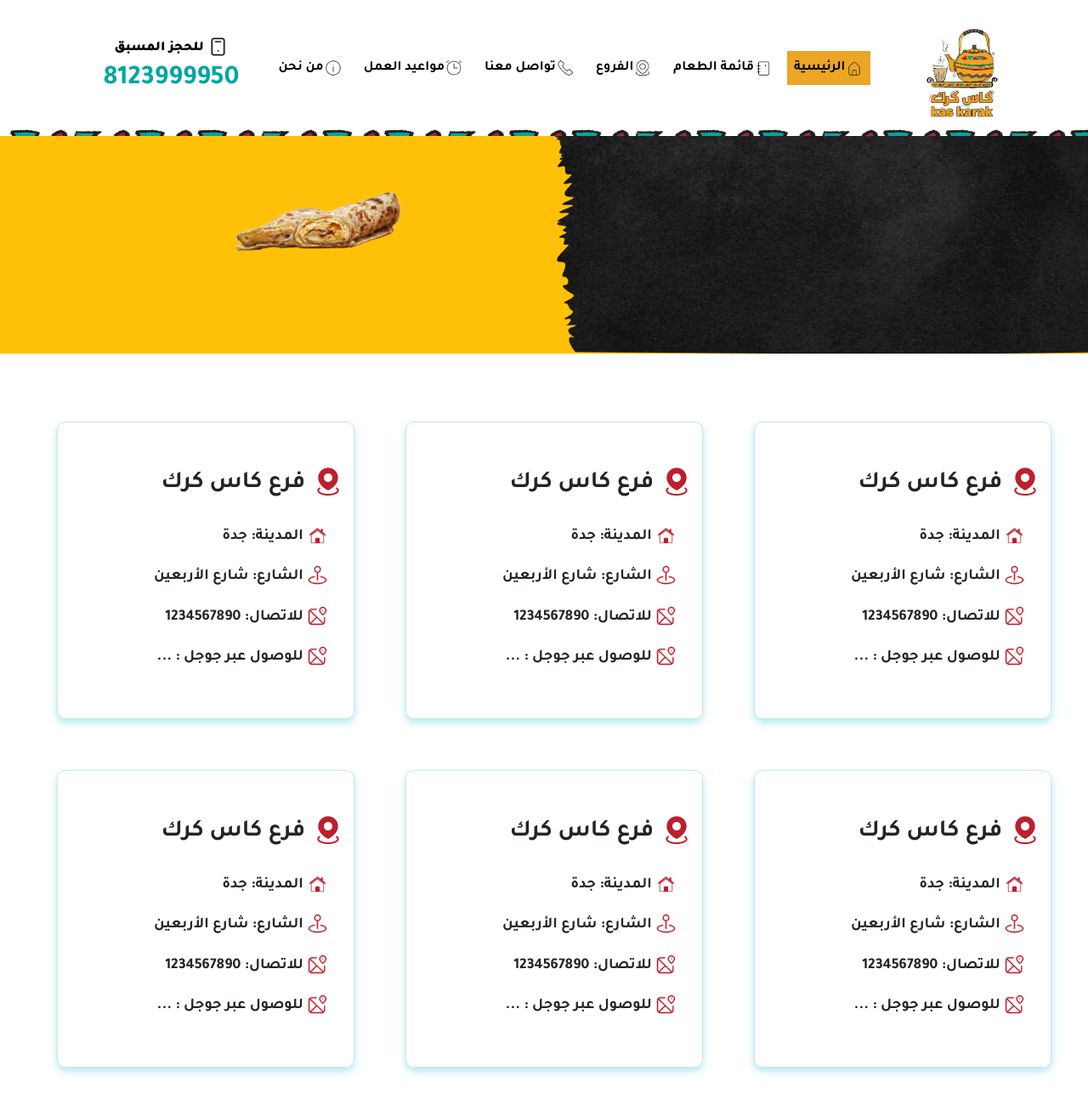
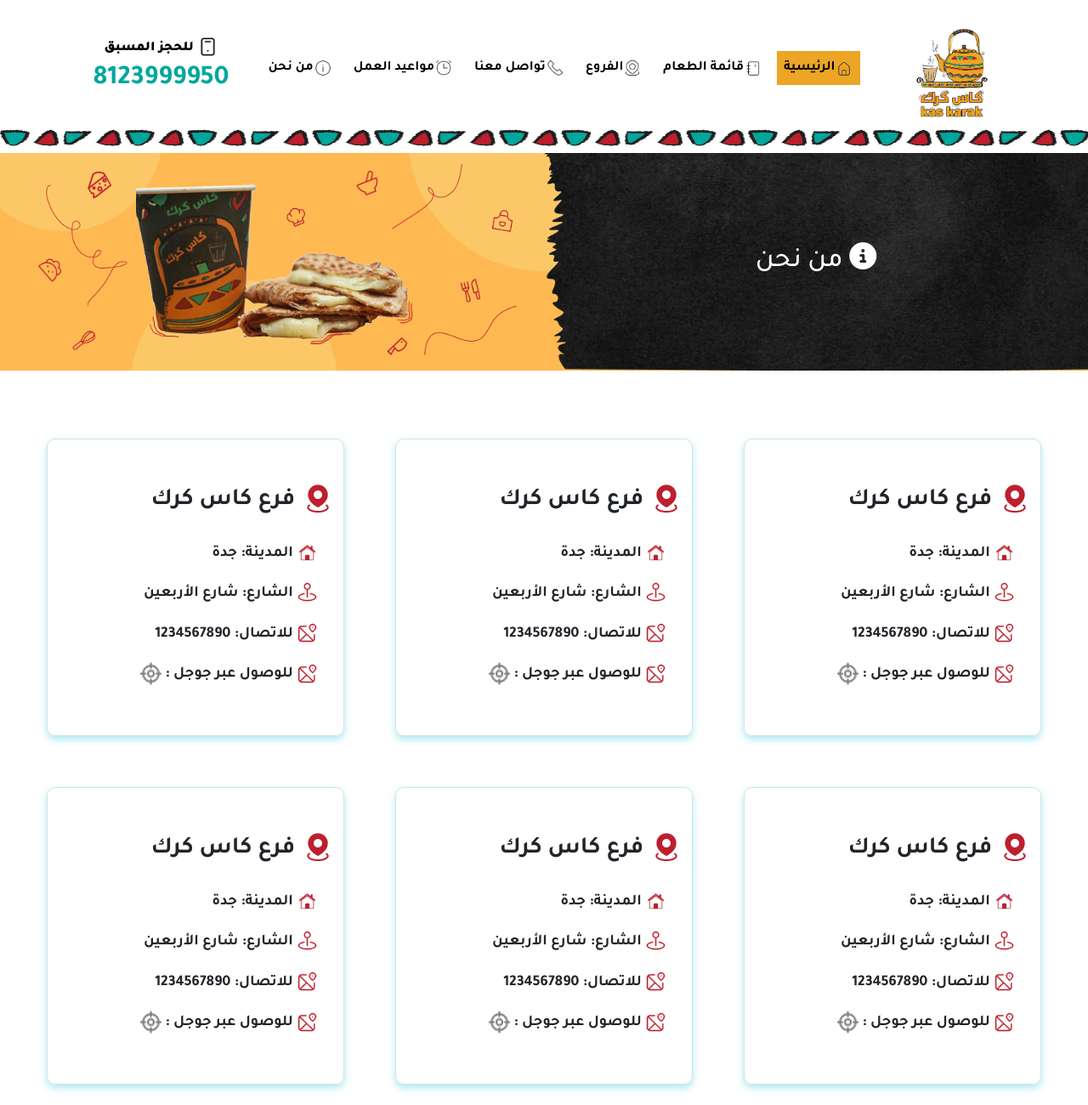
Before and after one commit to OmarHesham88/Kaskark, a plain HTML site: page branches.html in a window 1280 px wide. Shown: the top 1300 px of the page at 85% size. Drawn offline with nearby package versions, Linux system fonts and the light colour scheme; a web font is replaced by a local one.

Commit message:
Update branches.html

```diff
--- a/branches.html
+++ b/branches.html
@@ -145,13 +145,46 @@
         <!-- Landing Page -->
 
 
+        <div class="container-fluid p-0">
+            <div class="row d-flex images-main-container">
 
-        <div class="row bg-warning" style="position: relative;">
-            <div class="d-flex justify-content-end" style="position:absolute; left:20%; top:25% ">
-                <img src="images/ممم 1.png" style="width: 200px">
+                <div class="col-6 p-0">
+                  <div class="right-side-content">
+                       <div class="right-side-content-centered-text">
+                           <i class="fas fa-info-circle"></i>
+                          <h2 class="d-inline">من نحن </h2>
                       </div>
-            <div>
-            <img src="images/Vector 191.png" class="w-50">
+                    <img src="images/Vector 191.png" class="w-100" alt="" style="z-index: 5; position:relative">
+                  </div>
+                </div>
+
+              <div class="col-6 p-0">
+                <div class="about-left-side-images left-side-images  position-relative">
+                  <img src="images/ئئئئئئ 1.png">
+                  <img src="images/Ellipse 210.png">
+                  <img src="images/Ellipse 209.png">
+                  <img src="images/Ellipse 218.png">
+                  <img src="images/animal-products-cheese--Streamline-Ultimate.png">
+                  <img src="images/fast food.png">
+                  <img src="images/whisk.png">
+                  <img src="images/chef's hat 2.png">
+                  <img src="images/mortar.png">
+                  <img src="images/hat robe.png">
+                  <img src="images/cutlery 4.png">
+                  <img src="images/Knife-1--Streamline-Sharp.png">
+                  <img src="images/Vector 1420.png">
+                  <img src="images/Vector 4048.png">
+                  <img src="images/Vector 4045.png">
+                  <img src="images/Vector 4046.png">
+                  <img src="images/Vector 4043.png">
+                  <img src="images/Vector 4044.png">
+                  <img src="images/Vector 4041.png">
+                  <img src="images/Vector 4042.png">
+                  <img src="images/Vector 4047.png">
+                </div>
+              </div>
+
+
             </div>
           </div>
 
@@ -159,6 +192,7 @@
 
         <!-- branches -->
         <div class="branches-container">
+
             <div class="branch-box">
                 <h3 class="branch-header"><img src="images/لوكيشن.png"> فرع كاس كرك </h3>
                 <div>
@@ -170,13 +204,17 @@
                     الشارع: شارع الأربعين
                 </div>
                 <div>
+                    <img src="images/map-02.png" alt="Contact Map">
+                    <a href="tel:1234567890">للاتصال: 1234567890</a>
+                </div>
+
+                <a href="">
+                    <div class="position-relative">
                         <img src="images/map-02.png">
-                    للاتصال: 1234567890
+                        للوصول عبر جوجل :
+                        <img src="images/target-01.png" width="16px">
                     </div>
-                <div>
-                    <img src="images/map-02.png">
-                    للوصول عبر جوجل : ...
-                </div>
+                </a>
             </div>
             <div class="branch-box">
                 <h3 class="branch-header"><img src="images/لوكيشن.png"> فرع كاس كرك </h3>
@@ -189,13 +227,17 @@
                     الشارع: شارع الأربعين
                 </div>
                 <div>
+                    <img src="images/map-02.png" alt="Contact Map">
+                    <a href="tel:1234567890">للاتصال: 1234567890</a>
+                </div>
+
+                <a href="">
+                    <div class="position-relative">
                         <img src="images/map-02.png">
-                    للاتصال: 1234567890
+                        للوصول عبر جوجل :
+                        <img src="images/target-01.png" width="16px">
                     </div>
-                <div>
-                    <img src="images/map-02.png">
-                    للوصول عبر جوجل : ...
-                </div>
+                </a>
             </div>
             <div class="branch-box">
                 <h3 class="branch-header"><img src="images/لوكيشن.png"> فرع كاس كرك </h3>
@@ -208,13 +250,17 @@
                     الشارع: شارع الأربعين
                 </div>
                 <div>
+                    <img src="images/map-02.png" alt="Contact Map">
+                    <a href="tel:1234567890">للاتصال: 1234567890</a>
+                </div>
+
+                <a href="">
+                    <div class="position-relative">
                         <img src="images/map-02.png">
-                    للاتصال: 1234567890
+                        للوصول عبر جوجل :
+                        <img src="images/target-01.png" width="16px">
                     </div>
-                <div>
-                    <img src="images/map-02.png">
-                    للوصول عبر جوجل : ...
-                </div>
+                </a>
             </div>
             <div class="branch-box">
                 <h3 class="branch-header"><img src="images/لوكيشن.png"> فرع كاس كرك </h3>
@@ -227,13 +273,17 @@
                     الشارع: شارع الأربعين
                 </div>
                 <div>
+                    <img src="images/map-02.png" alt="Contact Map">
+                    <a href="tel:1234567890">للاتصال: 1234567890</a>
+                </div>
+
+                <a href="">
+                    <div class="position-relative">
                         <img src="images/map-02.png">
-                    للاتصال: 1234567890
+                        للوصول عبر جوجل :
+                        <img src="images/target-01.png" width="16px">
                     </div>
-                <div>
-                    <img src="images/map-02.png">
-                    للوصول عبر جوجل : ...
-                </div>
+                </a>
             </div>
             <div class="branch-box">
                 <h3 class="branch-header"><img src="images/لوكيشن.png"> فرع كاس كرك </h3>
@@ -246,13 +296,17 @@
                     الشارع: شارع الأربعين
                 </div>
                 <div>
+                    <img src="images/map-02.png" alt="Contact Map">
+                    <a href="tel:1234567890">للاتصال: 1234567890</a>
+                </div>
+
+                <a href="">
+                    <div class="position-relative">
                         <img src="images/map-02.png">
-                    للاتصال: 1234567890
+                        للوصول عبر جوجل :
+                        <img src="images/target-01.png" width="16px">
                     </div>
-                <div>
-                    <img src="images/map-02.png">
-                    للوصول عبر جوجل : ...
-                </div>
+                </a>
             </div>
             <div class="branch-box">
                 <h3 class="branch-header"><img src="images/لوكيشن.png"> فرع كاس كرك </h3>
@@ -265,13 +319,17 @@
                     الشارع: شارع الأربعين
                 </div>
                 <div>
+                    <img src="images/map-02.png" alt="Contact Map">
+                    <a href="tel:1234567890">للاتصال: 1234567890</a>
+                </div>
+
+                <a href="">
+                    <div class="position-relative">
                         <img src="images/map-02.png">
-                    للاتصال: 1234567890
+                        للوصول عبر جوجل :
+                        <img src="images/target-01.png" width="16px">
                     </div>
-                <div>
-                    <img src="images/map-02.png">
-                    للوصول عبر جوجل : ...
-                </div>
+                </a>
             </div>
 
 
```
Lines whose indentation alone changed are shown as unchanged.
